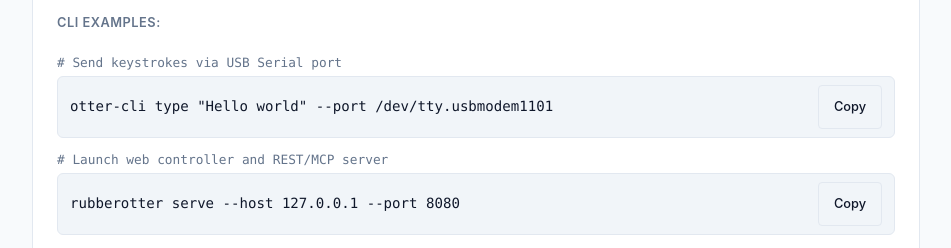
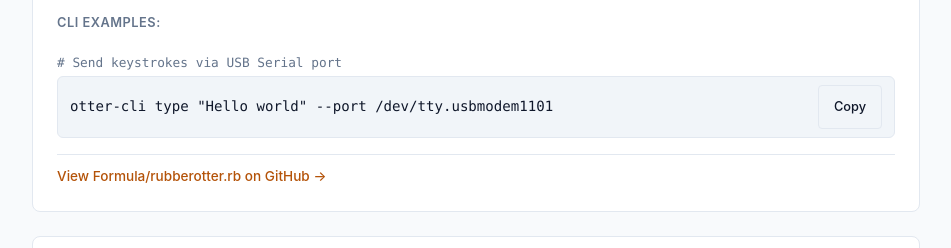
Before and after one commit to AtaCanYmc/homebrew-tap, a plain HTML site: page docs/index.html in a window 1280 px wide. Shown: the part 7719-7967 px from the top of the page, without its empty margins (164-1115 px from the left). Drawn offline with Linux system fonts and the light colour scheme.

Commit message:
docs: fix 6 formula drifts and add Brewfile category profiles

```diff
--- a/docs/index.html
+++ b/docs/index.html
@@ -894,15 +894,6 @@
                   </button>
                 </div>
               </div>
-              <div class="example-item">
-                <span class="example-comment"># Launch web controller and REST/MCP server</span>
-                <div class="code-line">
-                  <code id="cmd-ex-rubberotter-serve">rubberotter serve --host 127.0.0.1 --port 8080</code>
-                  <button class="copy-btn" type="button" data-copy-target="cmd-ex-rubberotter-serve" aria-label="Copy rubberotter serve command">
-                    <span class="copy-text">Copy</span>
-                  </button>
-                </div>
-              </div>
             </div>
 
             <div class="card-footer">
```
Also changed, not shown: 4 other files.
